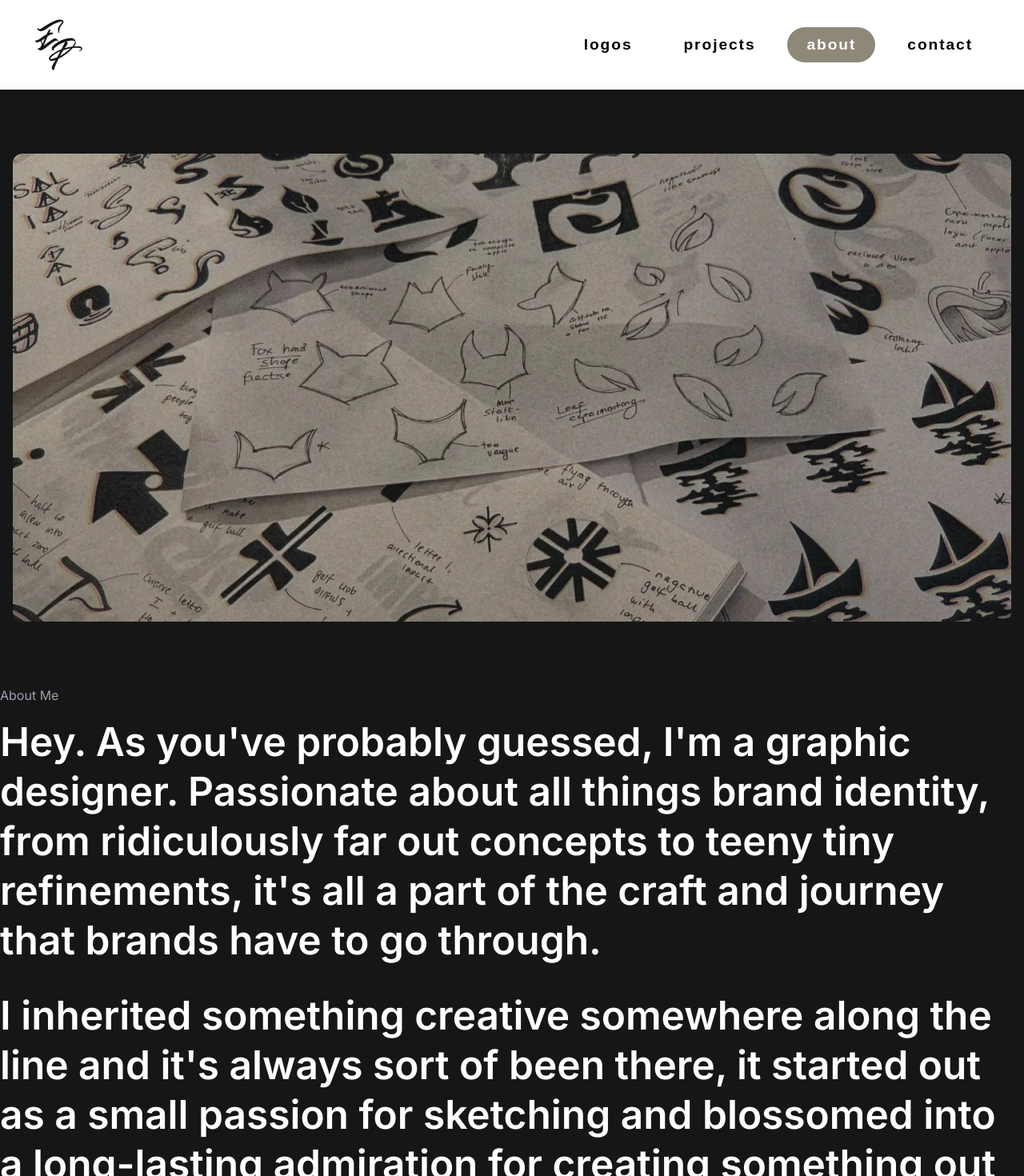
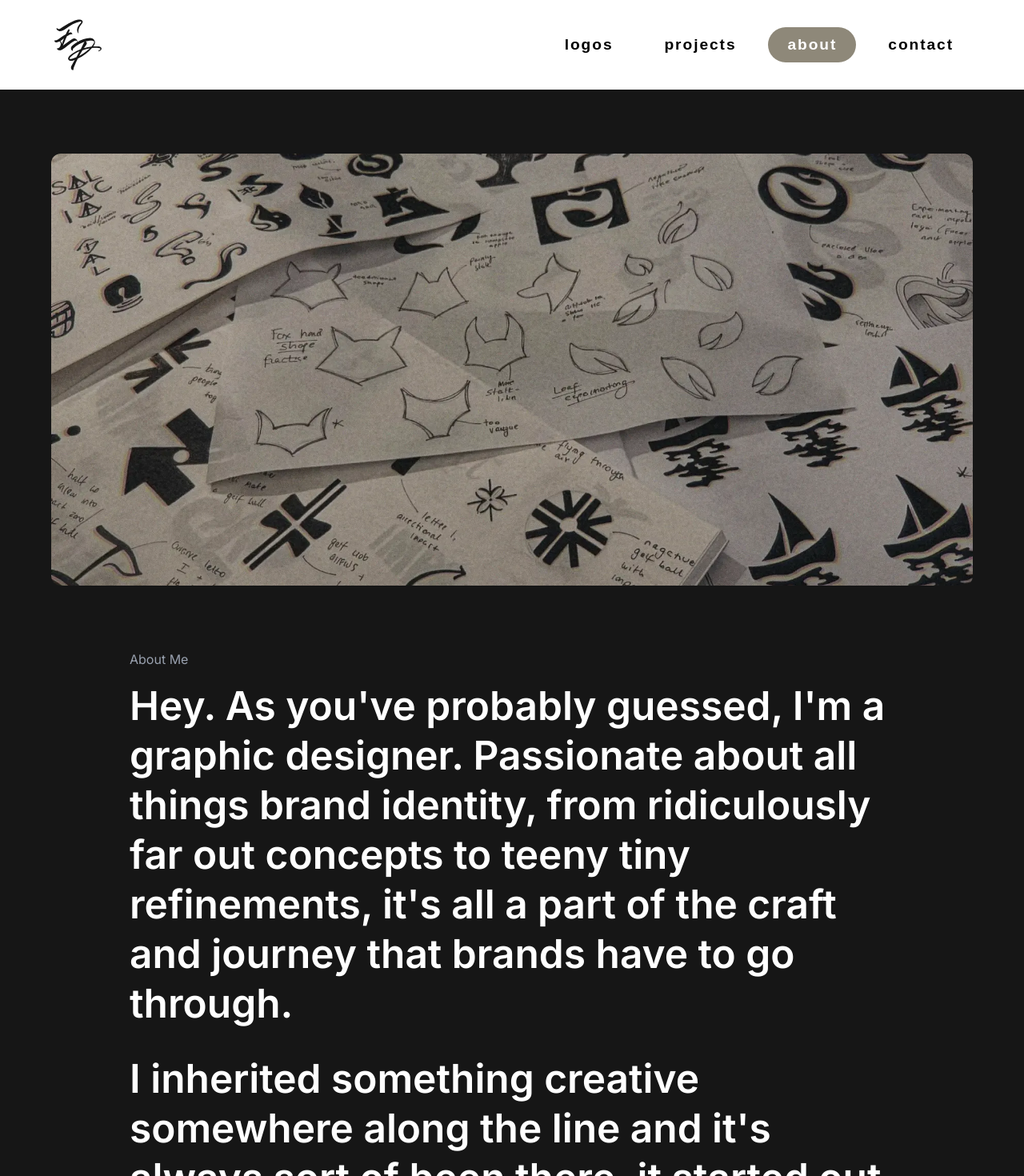
Before and after one commit to AntoniDev97/ethan-proctor, a Next.js app: page /about in a window 1280 px wide. Shown: the top 1470 px of the page at 80% size. Built offline with nearby package versions, Linux system fonts and the light colour scheme; a web font is replaced by a local one.

Commit message:
feat: introduce About, Contact, and Logos pages with new Container and AboutIntro components.

```diff
--- a/app/(dark)/about/page.tsx
+++ b/app/(dark)/about/page.tsx
@@ -1,11 +1,12 @@
 import Image from "next/image";
+import Container from "@/app/components/layout/Container";
 
 export default function AboutPage() {
   return (
     <div className="bg-brand-dark text-white min-h-screen pb-20 font-heading">
       {/* Hero Section */}
-      <div className="w-full flex flex-col items-center pt-12 md:pt-20 px-4">
-        <div className="w-full max-w-[1712px] flex flex-col items-center">
+      <div className="pt-12 md:pt-20">
+        <Container>
           {/* About Me heading moved to intro text */}
           <div className="relative w-full aspect-[1712/803]">
             <Image
@@ -16,12 +17,15 @@ export default function AboutPage() {
               priority
             />
           </div>
-        </div>
+        </Container>
       </div>
 
-      <div className="w-full flex flex-col items-center">
+      <div>
         {/* Intro Text */}
-        <div className="py-16 md:py-[80px] w-full max-w-[1532px] px-6 md:px-0 text-left">
+        <div className="py-16 md:py-[80px]">
+          <Container>
+            <div className="grid grid-cols-1 md:grid-cols-12 gap-x-6">
+              <div className="md:col-start-2 md:col-span-10">
                 <span className="block text-sm md:text-base mb-4 text-gray-400 font-normal">
                   About Me
                 </span>
@@ -38,10 +42,15 @@ export default function AboutPage() {
                   something out of nothing.
                 </p>
               </div>
+            </div>
+          </Container>
+        </div>
 
         {/* White Section: In The Making & Transition */}
-        <div className="w-full bg-white text-brand-dark py-[80px]">
-          <div className="max-w-[1532px] mx-auto px-6 md:px-0">
+        <div className="bg-white text-brand-dark py-[80px]">
+          <Container>
+            <div className="grid grid-cols-1 md:grid-cols-12 gap-x-6">
+              <div className="md:col-start-2 md:col-span-10">
                 {/* In The Making */}
                 <div className="flex flex-col md:flex-row gap-12 md:gap-[80px] items-start mb-[80px]">
               <div className="relative w-full md:w-[522px] aspect-[522/791] flex-shrink-0">
@@ -101,9 +110,14 @@ export default function AboutPage() {
                 </div>
               </div>
             </div>
+          </Container>
+        </div>
 
         {/* Trust & Philosophy Section (Back to Dark) */}
-        <div className="w-full max-w-[1532px] px-6 md:px-0 py-[80px] text-left">
+        <div className="py-[80px]">
+          <Container>
+            <div className="grid grid-cols-1 md:grid-cols-12 gap-x-6">
+              <div className="md:col-start-2 md:col-span-10">
                 <p className="text-3xl md:text-[3.2rem] font-semibold leading-tight mb-8">
                   So why am I telling you all of this? I believe that trust is the key
                   element in collaboration. I use my experiences and intuition in every
@@ -117,9 +131,13 @@ export default function AboutPage() {
                   my mission to challenge what's come before.
                 </p>
               </div>
+            </div>
+          </Container>
+        </div>
 
         {/* London Image Section */}
-        <div className="w-full max-w-[1712px] px-4 md:px-0 mb-20">
+        <div className="mb-20">
+          <Container>
             <div className="relative w-full aspect-[1712/803]">
               <Image
                 src="/about/shoreditch-highs-street.webp"
@@ -128,6 +146,7 @@ export default function AboutPage() {
                 className="object-cover rounded-xl"
               />
             </div>
+          </Container>
         </div>
       </div>
     </div>
--- a/app/(dark)/contact/page.tsx
+++ b/app/(dark)/contact/page.tsx
@@ -45,7 +45,7 @@ export default function ContactPage() {
 
   return (
     <div className="min-h-screen pt-32 pb-20 px-6">
-      <div className="max-w-3xl mx-auto">
+      <div className="max-w-4xl mx-auto">
         <div className="flex flex-col gap-12">
           {/* Header Section */}
           <div className="space-y-6">
--- a/app/(light)/logos/page.tsx
+++ b/app/(light)/logos/page.tsx
@@ -1,4 +1,5 @@
 import Image from "next/image";
+import Container from "@/app/components/layout/Container";
 
 export default function LogosPage() {
   // Generate array of logo numbers 1-20
@@ -7,8 +8,8 @@ export default function LogosPage() {
   return (
     <div className="bg-white min-h-screen font-heading pb-20">
       {/* Logos Grid Section */}
-      <div className="w-full flex flex-col items-center pt-12 md:pt-20 px-4">
-        <div className="w-full max-w-[1676px]">
+      <div className="pt-12 md:pt-20">
+        <Container>
           {/* Grid of logos - 4 columns */}
           <div className="grid grid-cols-1 sm:grid-cols-2 lg:grid-cols-4 gap-6 md:gap-8">
             {logoNumbers.map((num) => (
@@ -28,7 +29,7 @@ export default function LogosPage() {
               </div>
             ))}
           </div>
-        </div>
+        </Container>
       </div>
     </div>
   );
--- a/app/components/layout/Container.tsx
+++ b/app/components/layout/Container.tsx
@@ -10,7 +10,7 @@ interface ContainerProps {
 const Container: React.FC<ContainerProps> = ({ children, className = "" }) => {
   return (
     <div
-      className={`max-w-[1800px] mx-auto px-4 md:px-6 xl:px-10 ${className}`}
+      className={`w-full px-4 md:px-6 lg:xl:px-16 ${className}`}
     >
       {children}
     </div>
--- a/app/components/sections/AboutIntro.tsx
+++ b/app/components/sections/AboutIntro.tsx
@@ -6,7 +6,9 @@ import CtaLink from "../ui/CtaLink";
 const AboutIntro = () => {
   return (
     <section className="py-24 bg-white">
-      <Container className="max-w-4xl mx-auto">
+      <Container>
+        <div className="grid grid-cols-1 md:grid-cols-12 gap-x-6">
+          <div className="md:col-start-2 md:col-span-10">
             <h3 className="text-sm uppercase tracking-widest text-gray-600 mb-4">
               Who is this guy?
             </h3>
@@ -20,6 +22,8 @@ const AboutIntro = () => {
               disruptive creative energy.
             </p>
             <CtaLink href="/about">Find out more</CtaLink>
+          </div>
+        </div>
       </Container>
     </section>
   );
```
Lines whose indentation alone changed are shown as unchanged.
